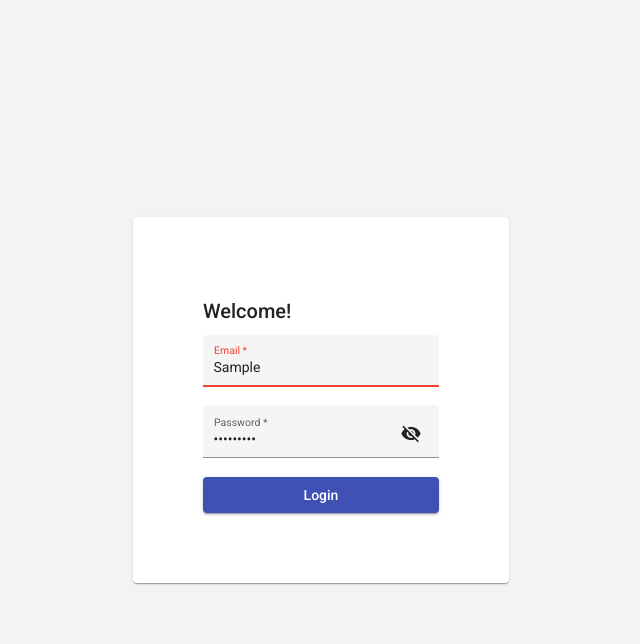
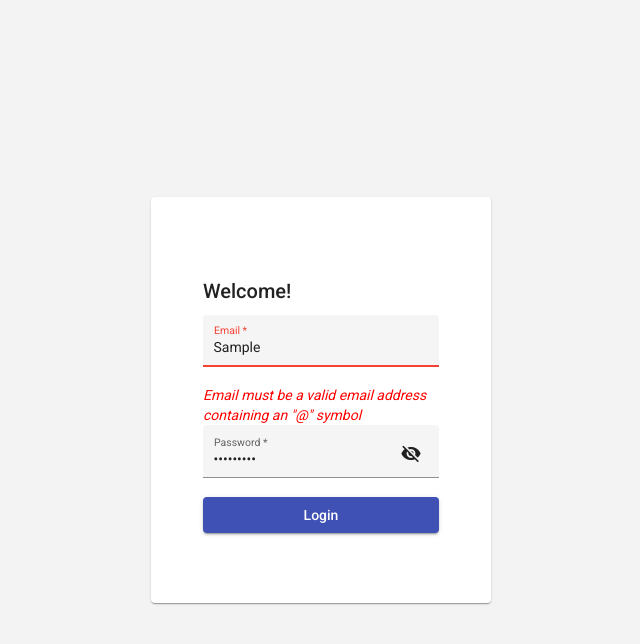
Before and after one commit to chculton/vigilant-silver, an Angular app in the folder portal/: page / in a window 1280 px wide. Both pictures are taken after typing "Sample", "Sample123" into the empty fields and a click on the button "Login". Shown: the top 644 px of the page, without its empty margins (319-959 px from the left). Built offline with nearby package versions, Linux system fonts and the light colour scheme.

Commit message:
Prototype error message

```diff
--- a/portal/src/app/app.component.html
+++ b/portal/src/app/app.component.html
@@ -11,6 +11,9 @@
           <mat-label>Email</mat-label>
           <input matInput type="text" formControlName="email">
         </mat-form-field>
+        <em class="errorMessage" *ngIf="email?.errors?.['email'] && email?.dirty">
+          Email must be a valid email address containing an "@" symbol
+        </em>
       </div>
       <div class="loginInput">
         <mat-form-field class="loginInput" appearance="fill">
--- a/portal/src/app/app.component.scss
+++ b/portal/src/app/app.component.scss
@@ -13,10 +13,15 @@
   justify-content: center;
   align-items: center;
   padding: 70px;
+  max-width: 200px;
 }
 
 .loginInput {
   width: 100%;
+}
+
+.errorMessage {
+  color: red;
 }
 
 :host {
--- a/portal/src/app/app.component.ts
+++ b/portal/src/app/app.component.ts
@@ -14,11 +14,12 @@ export class AppComponent {
 
   constructor() {
     this.loginForm = new FormGroup({
-      email: new FormControl('', [Validators.required,Validators.email]),
+      email: new FormControl('', [Validators.required, Validators.email]),
       password: new FormControl('', [Validators.required])
     });
   }
 
+  get email() { return this.loginForm.get('email'); }
 
   onSubmit(): void {
     console.log(this.loginForm.value);
```
